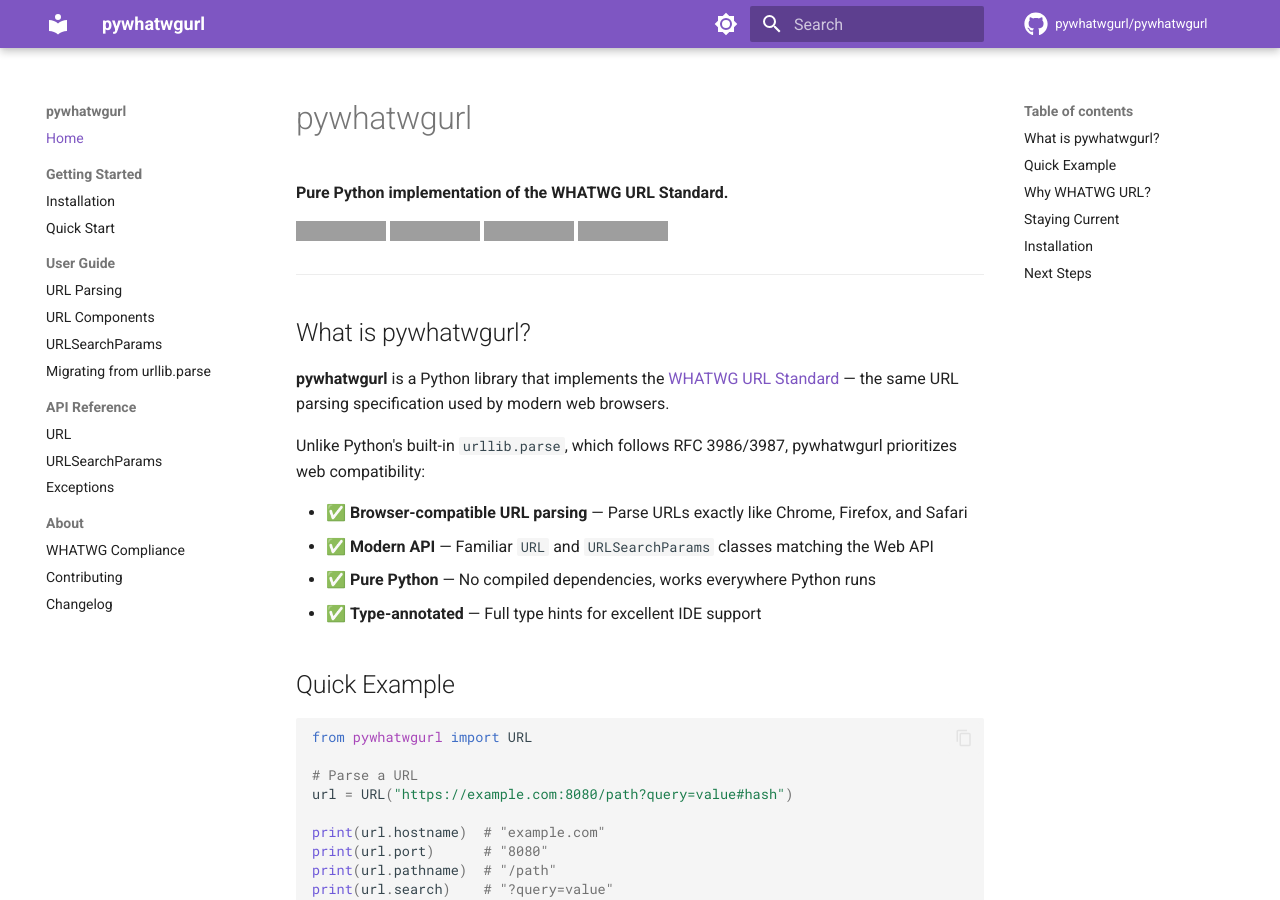
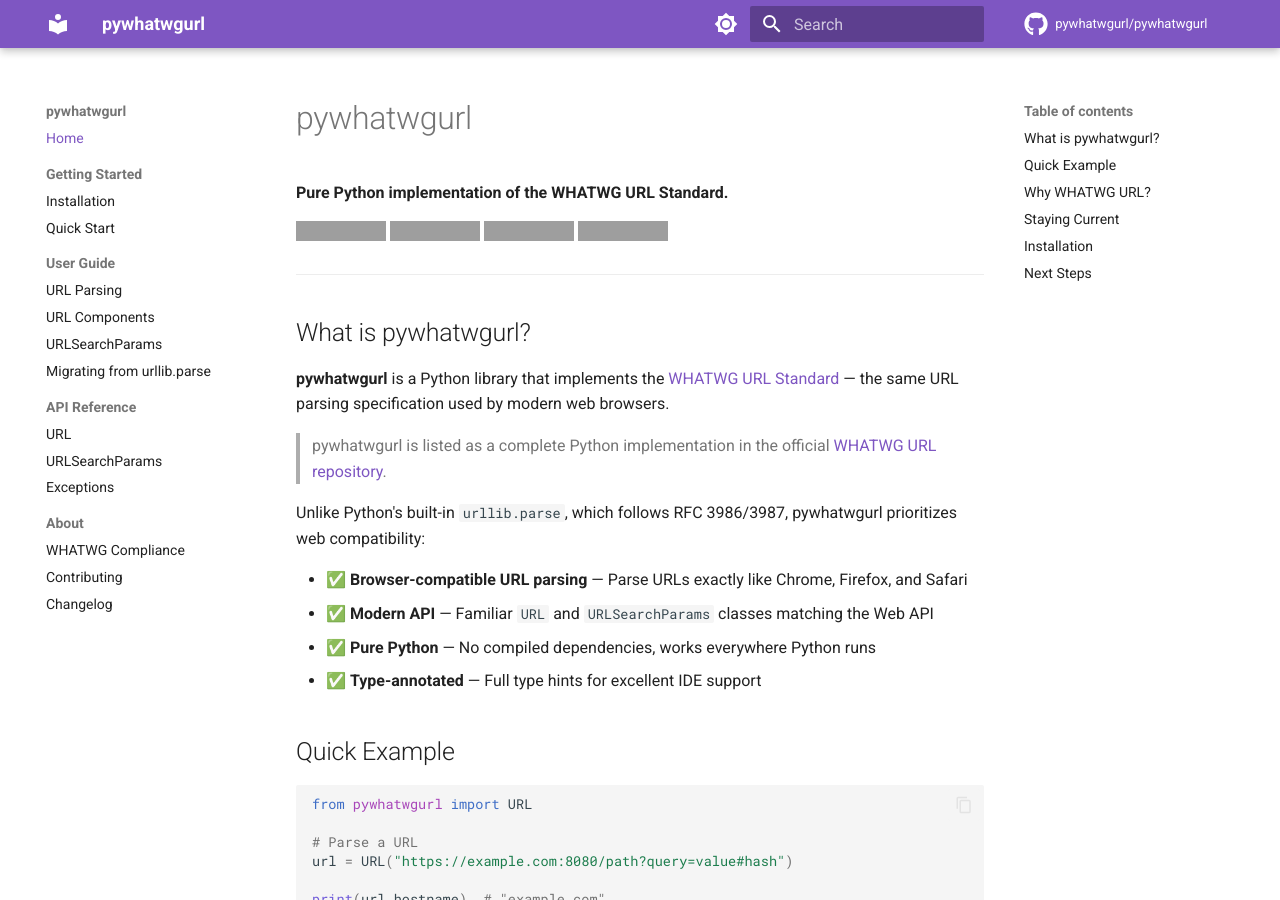
Before and after one commit to pywhatwgurl/pywhatwgurl, an MkDocs documentation site: the page built from docs/index.md, in a window 1280 px wide and 900 px high, cut to the strip 0-900 px from the top of the window. Built offline with MkDocs 1.6.1 and Material for MkDocs 9.7.7, drawn with Linux system fonts in a browser that asks for light colours; comment, search, counter and statistics services are not loaded; grey boxes are pictures that could not be loaded.

Commit message:
docs: note listing in the official WHATWG URL repository

```diff
--- a/docs/index.md
+++ b/docs/index.md
@@ -12,6 +12,8 @@
 ## What is pywhatwgurl?
 
 **pywhatwgurl** is a Python library that implements the [WHATWG URL Standard](https://url.spec.whatwg.org/) — the same URL parsing specification used by modern web browsers.
+
+> pywhatwgurl is listed as a complete Python implementation in the official [WHATWG URL repository](https://github.com/whatwg/url).
 
 Unlike Python's built-in `urllib.parse`, which follows RFC 3986/3987, pywhatwgurl prioritizes web compatibility:
 
```
Also changed, not shown: README.md (+2 -0 lines).
